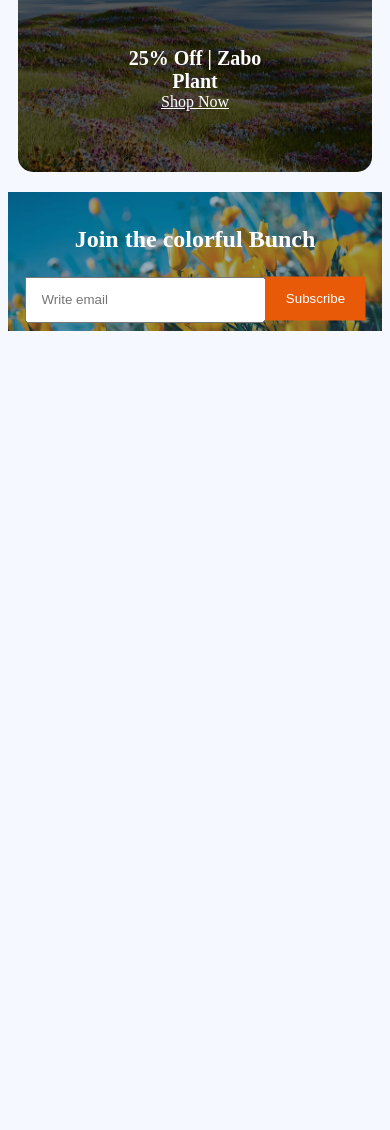
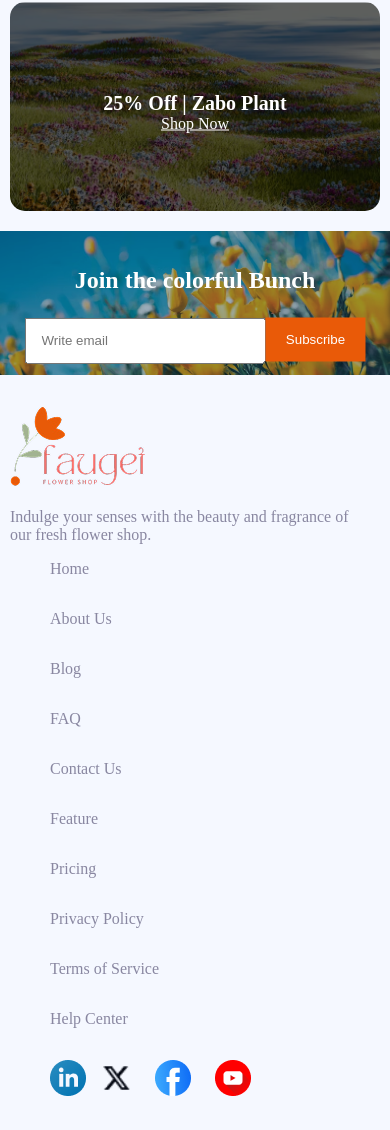
Before and after one commit to rifat028/assignment-2-rifat, a plain HTML site: page index.html in a window 390 px wide. Shown: the part 3657-4787 px from the top of the page. Before the commit the page ends 3996 px from the top, so only its background shows below. Drawn offline with Linux system fonts and the light colour scheme.

Commit message:
footer updateed

```diff
--- a/index.html
+++ b/index.html
@@ -129,6 +129,37 @@
             </div>
         </div>
     </section>
-
+    <section class="footer">
+        <div class="left">
+            <img src="images/logo.png" alt=""><br>
+            <p class="normal-size light-text">Indulge your senses with the beauty and fragrance of our fresh flower shop. </p>
+        </div>
+        <div class="middle">
+            <ul>
+                <li class="box"><a href="#"><span class="light-text">Home</span></a></li>
+                <li class="box"><a href="#"><span class="light-text">About Us</span></a></li>
+                <li class="box"><a href="#"><span class="light-text">Blog</span></a></li>
+                <li class="box"><a href="#"><span class="light-text">FAQ</span></a></li>
+                <li class="box"><a href="#"><span class="light-text">Contact Us</span></a></li>
+            </ul>
+        </div>
+        <div class="middle">
+            <ul>
+                <li class="box"><a href="#"><span class="light-text">Feature</span></a></li>
+                <li class="box"><a href="#"><span class="light-text">Pricing</span></a></li>
+                <li class="box"><a href="#"><span class="light-text">Privacy Policy</span></a></li>
+                <li class="box"><a href="#"><span class="light-text">Terms of Service</span></a></li>
+                <li class="box"><a href="#"><span class="light-text">Help Center</span></a></li>
+            </ul>
+        </div>
+        <div class="right">
+            <div class="logos">
+                <div><img src="images/icon-linkedin.png" alt=""></div>
+                <div><img style="transform: scale(1.3);" src="images/icon-twitter.png" alt=""></div>
+                <div><img src="images/icon-facebook.png" alt=""></div>
+                <div><img src="images/icon-youtube.png" alt=""></div>
+            </div>
+        </div>
+    </section>
 </body>
 </html>
--- a/style.css
+++ b/style.css
@@ -210,7 +210,39 @@ width: 100%;
     font-weight: 400;
     border: none;
 }
+.box a{
+    text-decoration: none;
+    color: black;
+    }
+.box{
+    list-style: none;
+}
+.middle ul{
+    display: grid;
+    grid-template-columns: repeat(1, 1fr);
+    gap: 32px;
+}
+.footer{
+    display: flex;
+    margin: 50px 160px;
+    flex: 1;
+    justify-content: space-between;
+}
+.left p{
+    max-width: 340px;
+}
+.right img{
+    padding-right: 24px;
+}
+.logos{
+    display: flex;
+    justify-content: end;
+    align-items: center;
+}
 @media screen and (max-width: 576px) {
+    html, body{
+        margin: 0px auto;
+    }
     .hide{
         display: none;
     }
@@ -290,5 +322,19 @@ width: 100%;
         width: 100px;
         height: 44px;
     }
+    .middle ul{
+        display: block;
+    }
+    .middle ul li{
+        margin-bottom: 32px;
+    }
+    .footer{
+        display: block;
+        margin: 30px 10px;
+    }
+    .logos{
+        justify-content: flex-start;
+        padding-left: 40px;
+    }
 
 }
```
